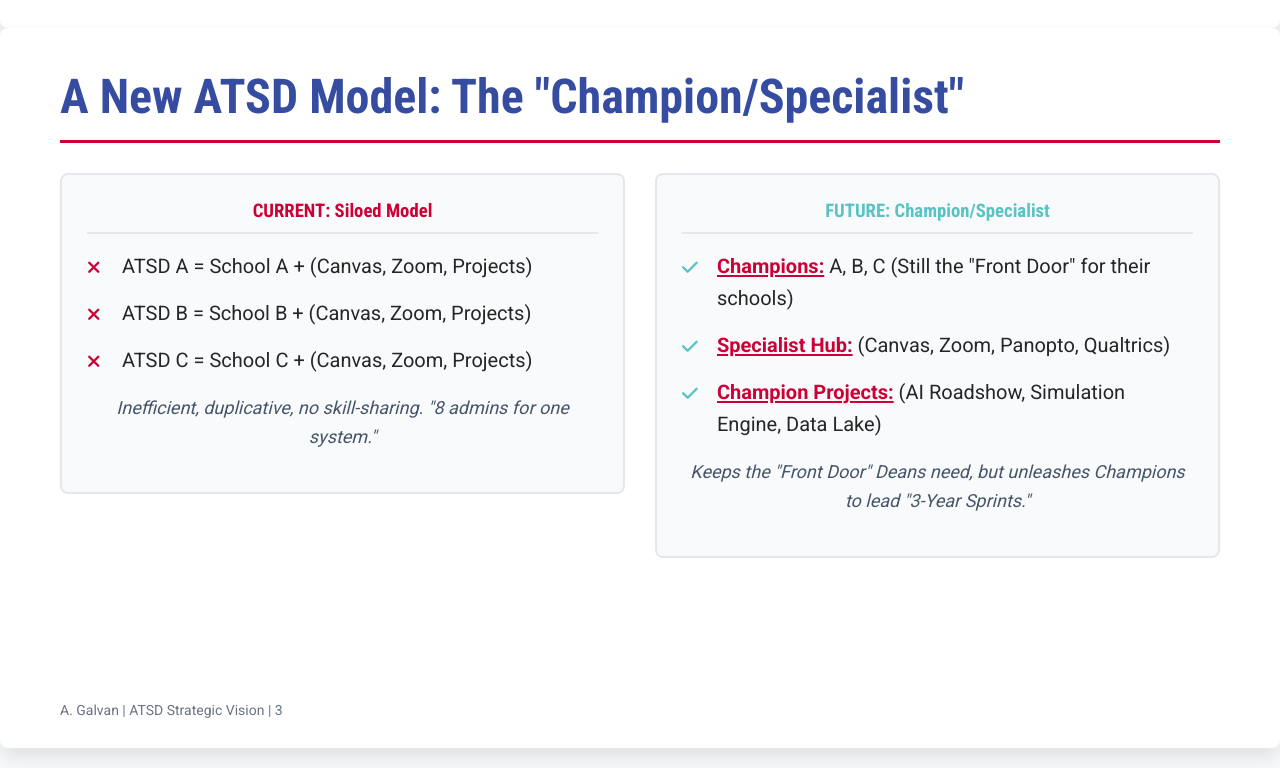
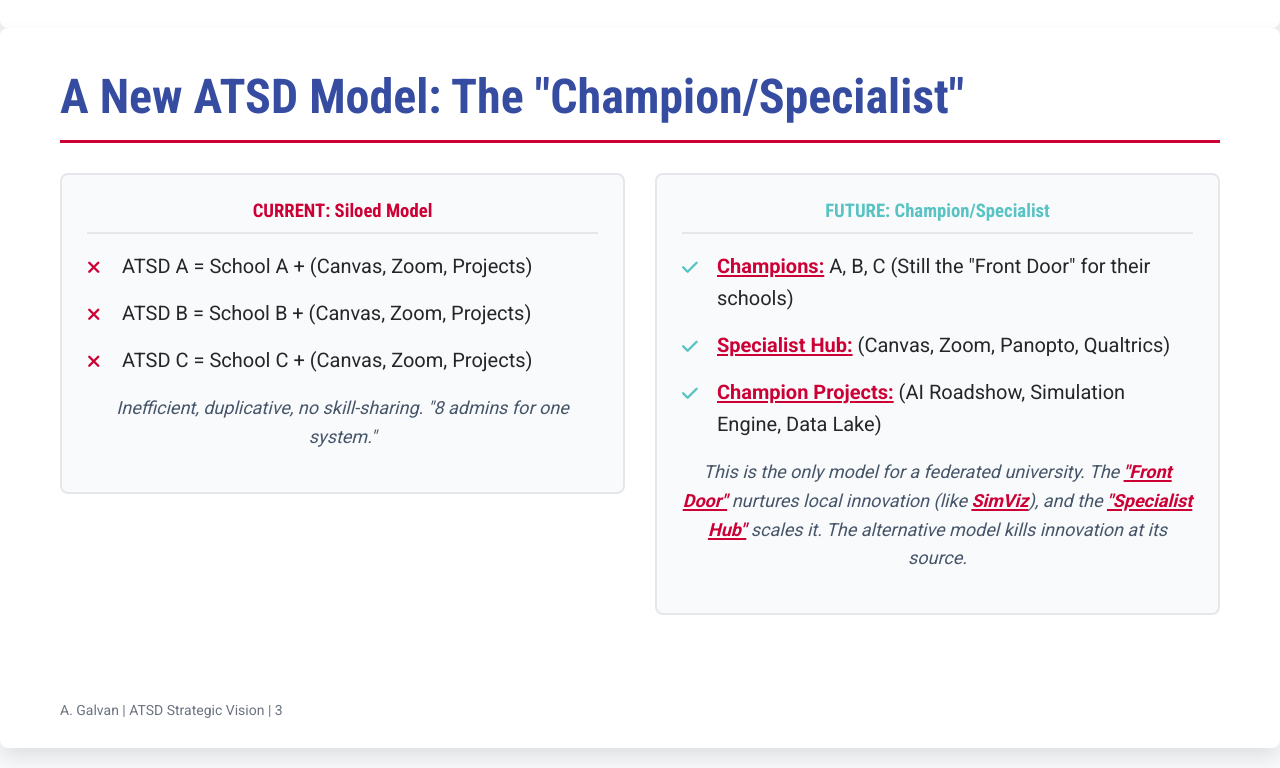
Before and after one commit to galvanthony-smu/simmons-tech-hub, a plain HTML site: page presentations/atsd-strategic-vision.html in a window 1280 px wide. Shown: the part 1520-2288 px from the top of the page. Drawn offline with Linux system fonts and the light colour scheme.

Commit message:
Update atsd-strategic-vision.html

```diff
--- a/presentations/atsd-strategic-vision.html
+++ b/presentations/atsd-strategic-vision.html
@@ -242,7 +242,8 @@
             <li><span class="emph">Specialist Hub:</span> (Canvas, Zoom, Panopto, Qualtrics)</li>
             <li><span class="emph">Champion Projects:</span> (AI Roadshow, Simulation Engine, Data Lake)</li>
           </ul>
-          <p>Keeps the "Front Door" Deans need, but unleashes Champions to lead "3-Year Sprints."</p>
+          <p>This is the only model for a federated university. The <span class="emph">"Front Door"</span> nurtures local innovation (like <span class="emph">SimViz</span>), and the <span class="emph">"Specialist Hub"</span> scales it. The alternative model kills innovation at its source.</p>
+
         </div>
       </div>
     </div>
```
